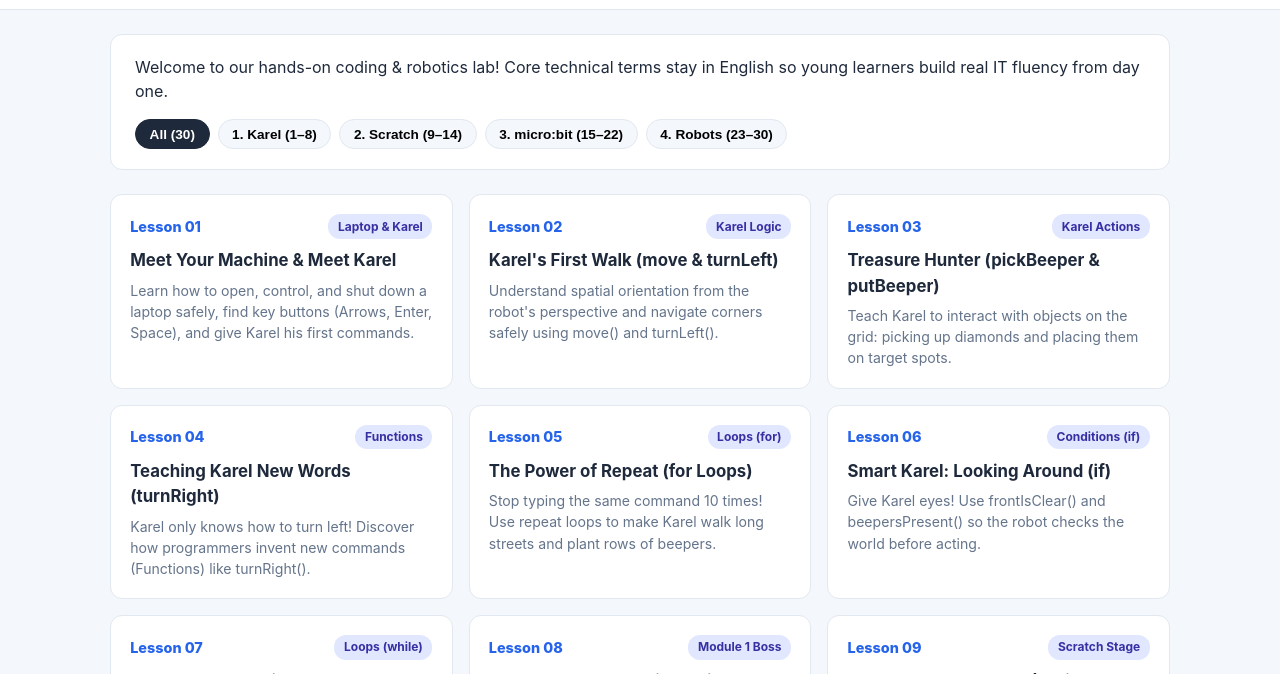
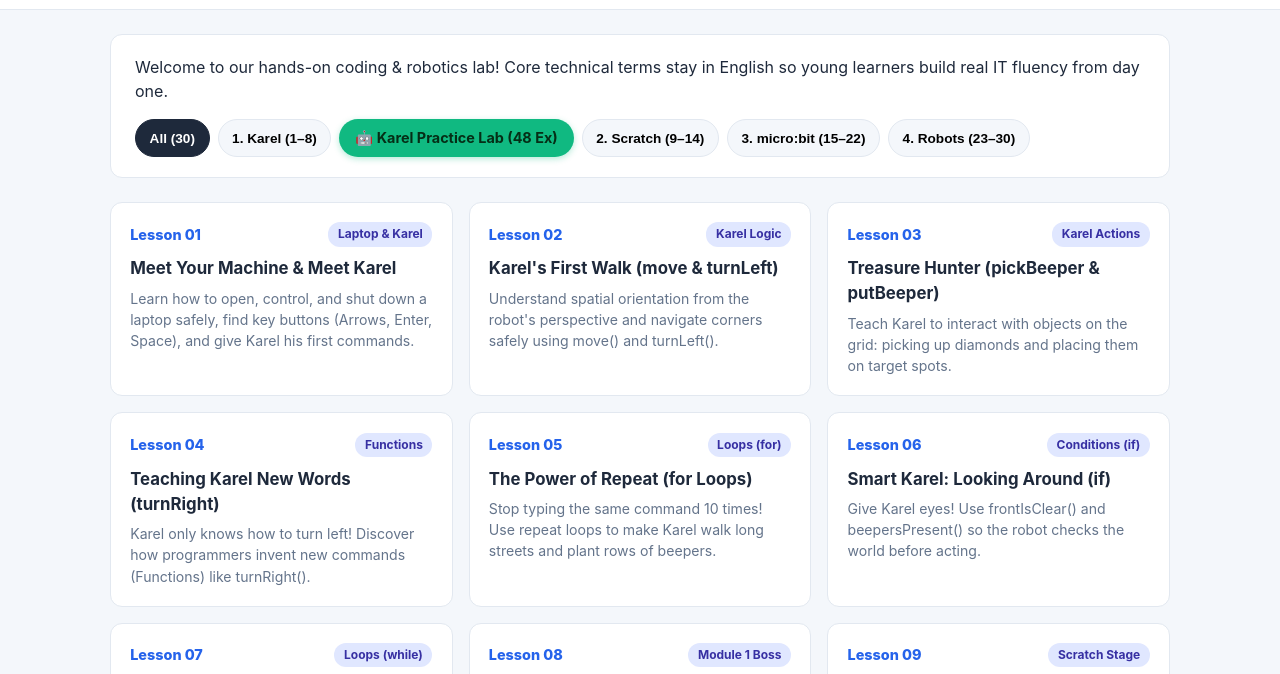
Before and after one commit to grivas7/lab-k30-modules, a plain HTML site: page index.html in a window 1280 px wide. Shown: the part 73-747 px from the top of the page. Drawn offline with Linux system fonts and the light colour scheme.

Commit message:
Fix HTML structure and add Karel Practice Lab link

```diff
--- a/index.html
+++ b/index.html
@@ -31,6 +31,9 @@
       <div class="module-filters">
         <button class="filter-btn active" onclick="filterModule('all', this)" id="btn-all">All (30)</button>
         <button class="filter-btn" onclick="filterModule(1, this)">1. Karel (1–8)</button>
+        <a href="karel-lab.html?lesson=1" target="_blank" style="display:inline-flex;align-items:center;gap:6px;padding:8px 16px;border-radius:999px;background:#10b981;color:#052e16;font-weight:700;font-size:0.9rem;text-decoration:none;box-shadow:0 2px 6px rgba(16,185,129,0.3);">
+  🤖 Karel Practice Lab (48 Ex)
+</a>
         <button class="filter-btn" onclick="filterModule(2, this)">2. Scratch (9–14)</button>
         <button class="filter-btn" onclick="filterModule(3, this)">3. micro:bit (15–22)</button>
         <button class="filter-btn" onclick="filterModule(4, this)">4. Robots (23–30)</button>
```
